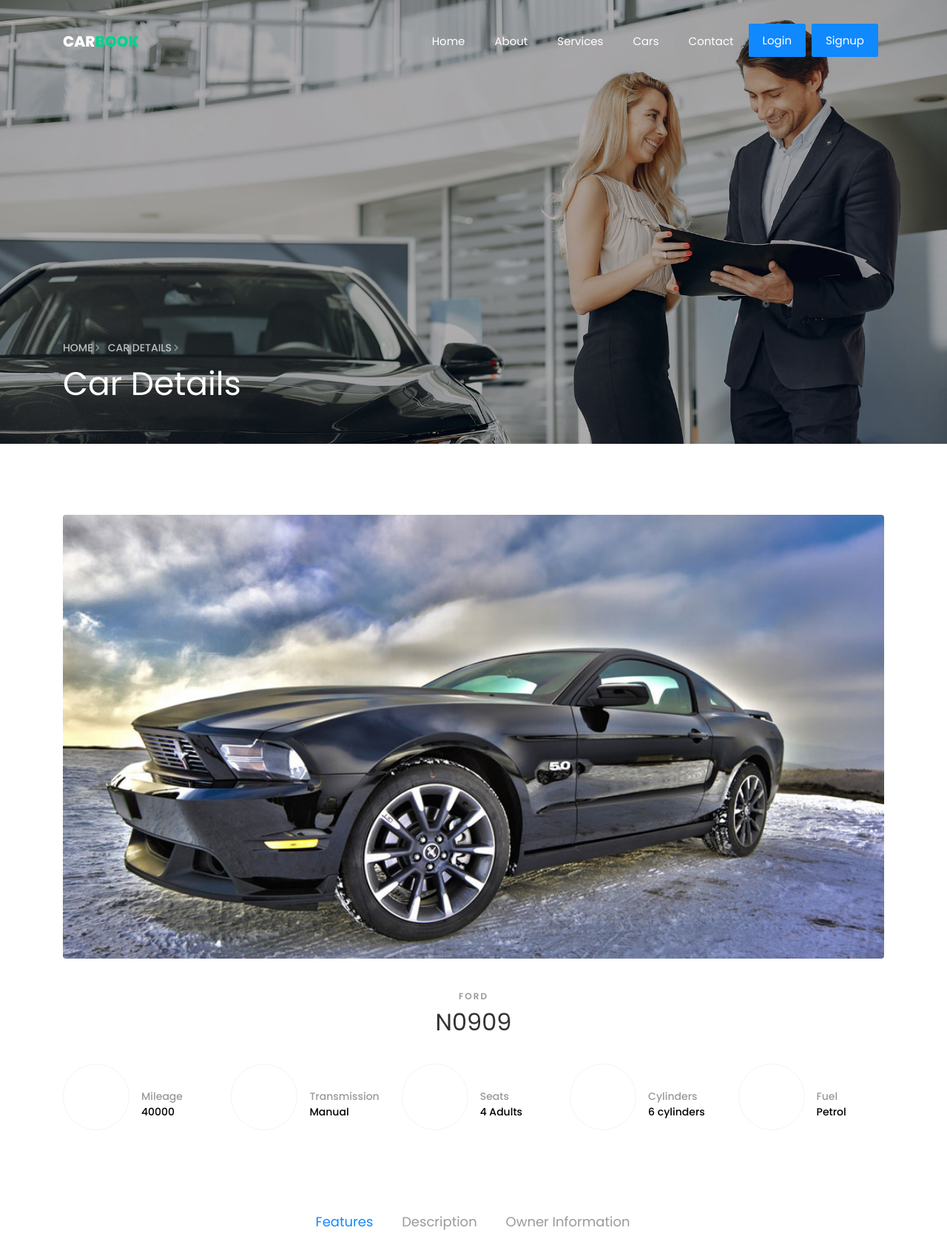
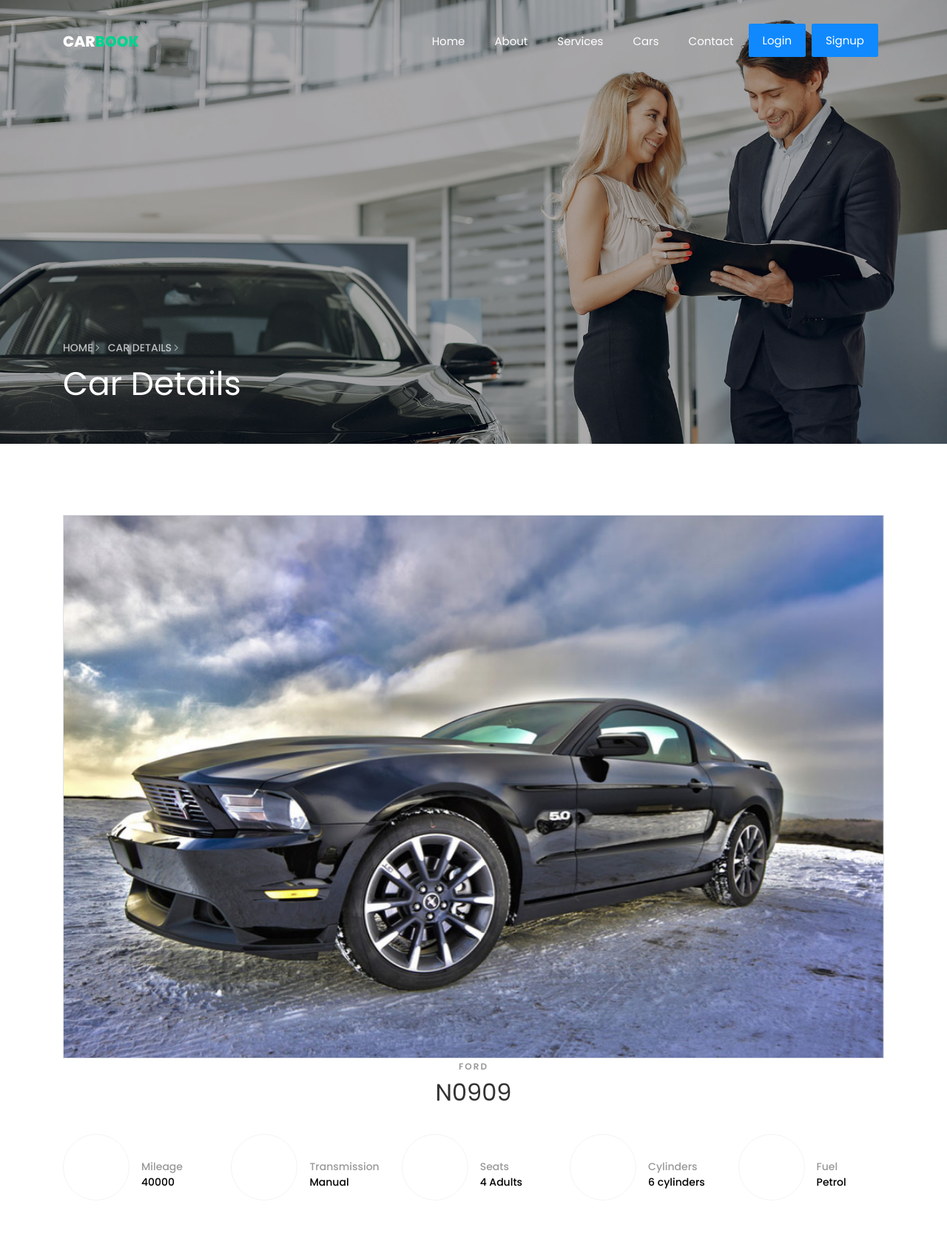
Before and after one commit to Mmy2000/carbook, a Django app: a page that uses cars/templates/cars/car_detail.html in a window 1280 px wide. Shown: the top 1671 px of the page at 74% size. Run offline with Django 4.2, Linux system fonts and the light colour scheme; data comes from the database, SQL or seed files in the repository; some libraries are stand-ins or nearby versions; some web fonts are replaced.

Commit message:
adding images for the car

```diff
--- a/cars/filters.py
+++ b/cars/filters.py
@@ -4,4 +4,4 @@ from .models import Car
 class CarsFilter(django_filters.FilterSet):
     class Meta:
         model = Car
-        fields = ['name', 'model', 'total_price','year' ]
+        fields = ['name', 'model', 'total_price','year','color' ]
--- a/cars/models.py
+++ b/cars/models.py
@@ -21,7 +21,7 @@ class Car(models.Model):
     transmission = models.CharField( max_length=50,null=True,blank=True)
     specifications = models.CharField( max_length=50,null=True,blank=True)
     fuel = models.CharField( max_length=50)
-    Color = models.CharField( max_length=50)
+    color = models.CharField( max_length=50)
     cylinders = models.IntegerField()
     doors = models.IntegerField()
     year = models.IntegerField()
--- a/cars/templates/cars/car_detail.html
+++ b/cars/templates/cars/car_detail.html
@@ -25,7 +25,26 @@
         <div class="row justify-content-center">
             <div class="col-md-12">
                 <div class="car-details">
-                    <div class="img rounded" style="background-image: url({{object.image_cover.url}});"></div>
+                    <div>
+                        <div id="product-carousel" class="carousel slide" data-ride="carousel">
+                    <div class="carousel-inner border">
+                        <div class="carousel-item active">
+                            <img class="w-100 h-100" src="{{object.image_cover.url}}" alt="Image">
+                        </div>
+                        {% for image in object.Car_images.all %}
+                        <div class="carousel-item">
+                            <img class="w-100 h-100" src="{{image.image.url}}" alt="Image">
+                        </div>
+                        {% endfor %}
+                    </div>
+                    <a class="carousel-control-prev" href="#product-carousel" data-slide="prev">
+                        <i class="fa fa-2x fa-angle-left text-dark"></i>
+                    </a>
+                    <a class="carousel-control-next" href="#product-carousel" data-slide="next">
+                        <i class="fa fa-2x fa-angle-right text-dark"></i>
+                    </a>
+                </div>
+                    </div>
                     <div class="text text-center">
                         <span class="subheading">{{object.model}}</span>
                         <h2>{{object.name}}</h2>
```
Also changed, not shown: cars/admin.py (+9 -0 lines), cars/migrations/0005_rename_color_car_color.py (added), db.sqlite3, media/carimages/car-11.jpg (added), media/carimages/car-12.jpg (added), media/carimages/car-12_MrrKiuo.jpg (added), media/carimages/car-6.jpg (added).
